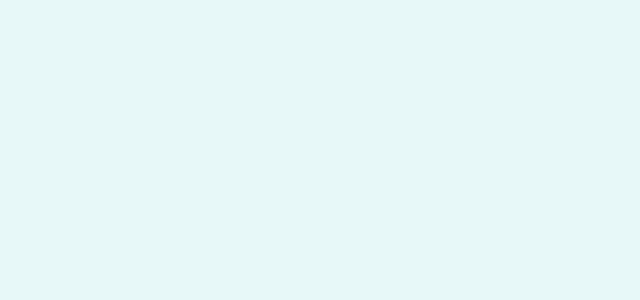
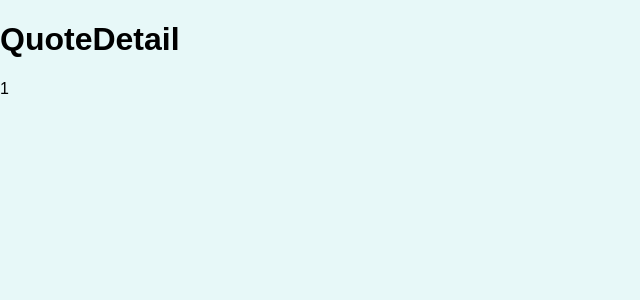
Before and after one commit to EidHachem/react-spa-practice, a React (Create React App) app: page /quotes/1 in a window 1280 px wide. Shown: the top 300 px of the page, without its empty margins (0-640 px from the left). Built offline with nearby package versions, Linux system fonts and the light colour scheme.

Commit message:
Add routs for quotes and comments

```diff
--- a/src/App.js
+++ b/src/App.js
@@ -1,9 +1,25 @@
+import { Redirect, Route, Switch } from "react-router-dom"
+import AllQuotes from "./pages/AllQuotes"
+import QuoteDetail from "./pages/QuoteDetail"
+import NewQuote from "./pages/NewQuote"
+
 function App() {
   return (
-    <div>
-
-    </div>
-  );
+    <Switch>
+      <Route path="/" exact>
+        <Redirect to="/quotes" />
+      </Route>
+      <Route path="/quotes" exact>
+        <AllQuotes />
+      </Route>
+      <Route path="/quotes/:quoteId">
+        <QuoteDetail />
+      </Route>
+      <Route path="/new-quote">
+        <NewQuote />
+      </Route>
+    </Switch>
+  )
 }
 
-export default App;
+export default App
--- a/src/index.js
+++ b/src/index.js
@@ -1,7 +1,12 @@
-import ReactDOM from 'react-dom/client';
+import ReactDOM from "react-dom/client"
 
-import './index.css';
-import App from './App';
+import "./index.css"
+import App from "./App"
+import { BrowserRouter } from "react-router-dom"
 
-const root = ReactDOM.createRoot(document.getElementById('root'));
-root.render(<App />);
+const root = ReactDOM.createRoot(document.getElementById("root"))
+root.render(
+  <BrowserRouter>
+    <App />
+  </BrowserRouter>
+)
--- /dev/null
+++ b/src/pages/AllQuotes.js
@@ -0,0 +1,7 @@
+import React from "react"
+
+const AllQuotes = () => {
+  return <div>AllQuotes</div>
+}
+
+export default AllQuotes
--- /dev/null
+++ b/src/pages/NewQuote.js
@@ -0,0 +1,7 @@
+import React from "react"
+
+const NewQuote = () => {
+  return <div>NewQuote</div>
+}
+
+export default NewQuote
--- /dev/null
+++ b/src/pages/QuoteDetail.js
@@ -0,0 +1,20 @@
+import React from "react"
+import { useParams } from "react-router-dom"
+import Comments from "../components/comments/Comments"
+import { Route } from "react-router-dom"
+
+const QuoteDetail = () => {
+  const { quoteId } = useParams()
+
+  return (
+    <>
+      <h1>QuoteDetail</h1>
+      <p>{quoteId}</p>
+      <Route path={`/quotes/${quoteId}/comments`}>
+        <Comments />
+      </Route>
+    </>
+  )
+}
+
+export default QuoteDetail
```
Also changed, not shown: 2 other files (tests, documents, lock files or other folders).
